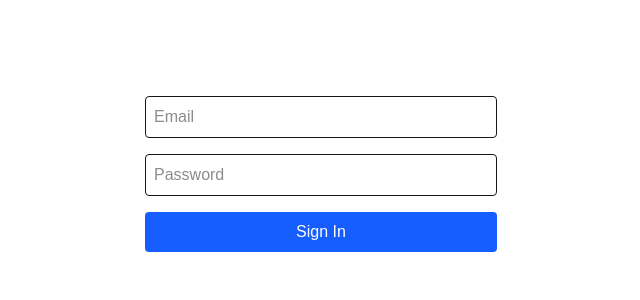
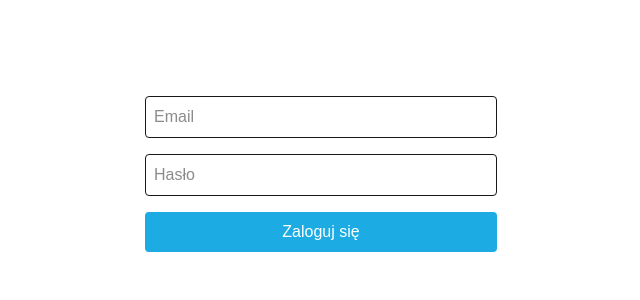
Before and after one commit to juliphy/d2dmap, a Next.js app: page /login in a window 1280 px wide. Shown: the top 300 px of the page, without its empty margins (319-959 px from the left). Built offline with nearby package versions, Linux system fonts and the light colour scheme.

Commit message:
Update UI styling and text

```diff
--- a/app/admin/admin.tsx
+++ b/app/admin/admin.tsx
@@ -30,10 +30,10 @@ export default function Admin() {
 
   return (
     <div className="flex flex-col gap-2 max-w-sm mx-auto p-4">
-      <input className="border p-2 rounded" value={name} onChange={e=>setName(e.target.value)} placeholder="Name" />
+      <input className="border p-2 rounded" value={name} onChange={e=>setName(e.target.value)} placeholder="Imię" />
       <input className="border p-2 rounded" value={email} onChange={e=>setEmail(e.target.value)} placeholder="Email" />
-      <button className="bg-blue-600 text-white p-2 rounded" onClick={createUser}>Create User</button>
-      {password && <div>Password: {password}</div>}
+      <button className="btn-primary" onClick={createUser}>Utwórz użytkownika</button>
+      {password && <div className="mt-2">Hasło: {password}</div>}
     </div>
   )
 }
--- a/app/globals.css
+++ b/app/globals.css
@@ -3,6 +3,7 @@
 :root {
   --background: #ffffff;
   --foreground: #171717;
+  --primary: #1CABE2;
 }
 
 @theme inline {
@@ -23,3 +24,14 @@ body {
   color: var(--foreground);
   font-family: Arial, Helvetica, sans-serif;
 }
+
+.btn-primary {
+  background-color: var(--primary);
+  color: #fff;
+  padding: 0.5rem 1rem;
+  border-radius: 0.25rem;
+}
+
+.text-primary {
+  color: var(--primary);
+}
--- a/app/login/page.tsx
+++ b/app/login/page.tsx
@@ -20,13 +20,13 @@ export default function LoginPage() {
         type="password"
         value={password}
         onChange={(e) => setPassword(e.target.value)}
-        placeholder="Password"
+        placeholder="Hasło"
       />
       <button
-        className="bg-blue-600 text-white p-2 rounded"
+        className="btn-primary"
         onClick={() => signIn('credentials', { email, password, callbackUrl: '/' })}
       >
-        Sign In
+        Zaloguj się
       </button>
     </div>
   )
--- a/app/map.tsx
+++ b/app/map.tsx
@@ -35,9 +35,9 @@ export default function MyPage() {
             <AdminButton session={session}/>
 
             {session ? (
-                <button className="text-blue-600" onClick={() => signOut()}>Wyjść</button>
+                <button className="text-primary" onClick={() => signOut()}>Wyloguj</button>
             ) : (
-                <button className="text-blue-600" onClick={() => signIn()}>Konto</button>
+                <button className="text-primary" onClick={() => signIn()}>Zaloguj się</button>
             )}
         </div>
         <Map
@@ -56,10 +56,10 @@ export default function MyPage() {
                     type="text"
                     value={description}
                     onChange={(e) => setDescription(e.target.value)}
-                    placeholder="Napisz opis zony"
+                    placeholder="Wpisz opis strefy"
                 />
                 <button
-                    className="bg-blue-600 text-white py-2 px-4 rounded"
+                    className="btn-primary"
                     onClick={async () => {
                         if (currentPoints.length >= 3) {
                             const res = await fetch('/api/zones', {
@@ -80,7 +80,7 @@ export default function MyPage() {
                         }
                     }}
                 >
-                    Utwórz zonę
+                    Utwórz strefę
                 </button>
             </div>
         )}
@@ -96,6 +96,6 @@ function AdminButton(props: AdminButtonProps) {
         return <></>
     }
 
-    return <Link className="text-blue-600" href="/admin">Kreator kont</Link>
+    return <Link className="text-primary" href="/admin">Panel admina</Link>
 
 }
```
